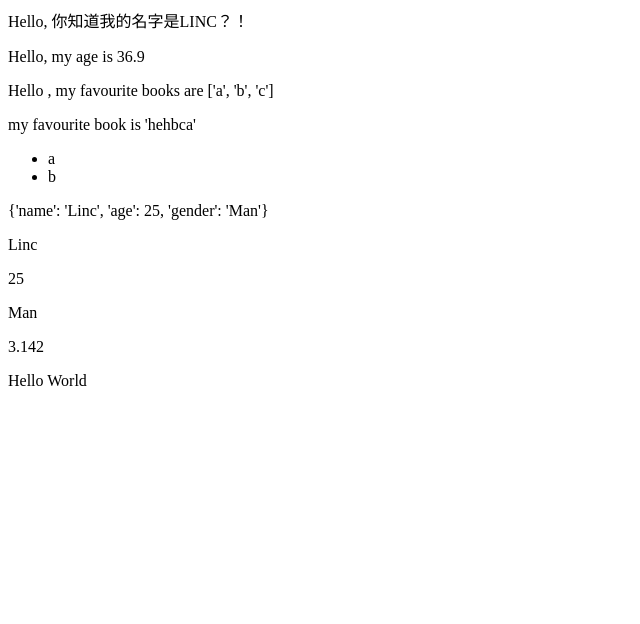
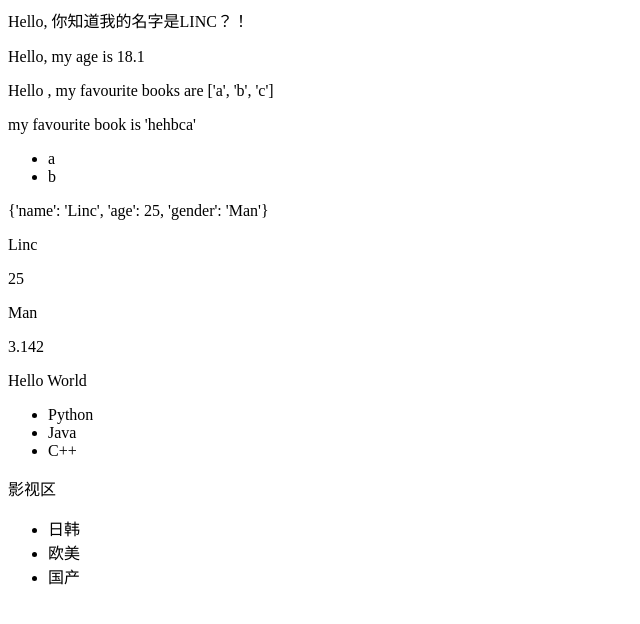
Before and after one commit to Leon0050/mine, a FastAPI app: page /index in a window 1280 px wide. Shown: the top 624 px of the page, without its empty margins (0-640 px from the left). Run offline with FastAPI, Linux system fonts and the light colour scheme.

Commit message:
control structure

```diff
--- a/M_Python/FastAPI/Jinja2/main.py
+++ b/M_Python/FastAPI/Jinja2/main.py
@@ -11,10 +11,11 @@ async def index(request: Request):
     # name = 'LInc'.upper()
     pi = 3.1415926
     name = 'LInc'
-    age = 32
+    age = 18.1
     book = ["a", 'b', "c"]
     user = {"name":"Linc","age":25, "gender": "Man"}
     hello = "hello world"
+    categroies = ["Python", "Java", "C++"]
 
     # return {"name":name}
     return templates.TemplateResponse("index.html",# 模版文件
@@ -25,7 +26,9 @@ async def index(request: Request):
                                           "books":book,
                                           "user" : user,
                                           "Pi": pi,
-                                          "Hello": hello
+                                          "Hello": hello,
+                                            "cates": categroies
+
 
                                       }, # context上下文对象,一个字典
                                       )
--- a/M_Python/FastAPI/Jinja2/templates/index.html
+++ b/M_Python/FastAPI/Jinja2/templates/index.html
@@ -20,6 +20,27 @@
 <p>{{user.gender}}</p>
 <p> {{Pi|round(3)}}</p>
 <p> {{Hello|title}}</p>
+<ul>
+    {% for cate in cates %}
+    <li> {{cate}}</li>
+    {% endfor %}
+</ul>
+
+
+<p> 影视区</p>
+{% if age > 18 %}
+<ul>
+    <li> 日韩</li>
+    <li> 欧美</li>
+    <li> 国产</li>
+</ul>
+{% else %}
+<li> 黑猫警长 </li>
+<li> 熊出没 </li>
+<li> 蓝猫三千问 </li>
+{% endif %}
+
+
 
 </body>
 </html>
```
